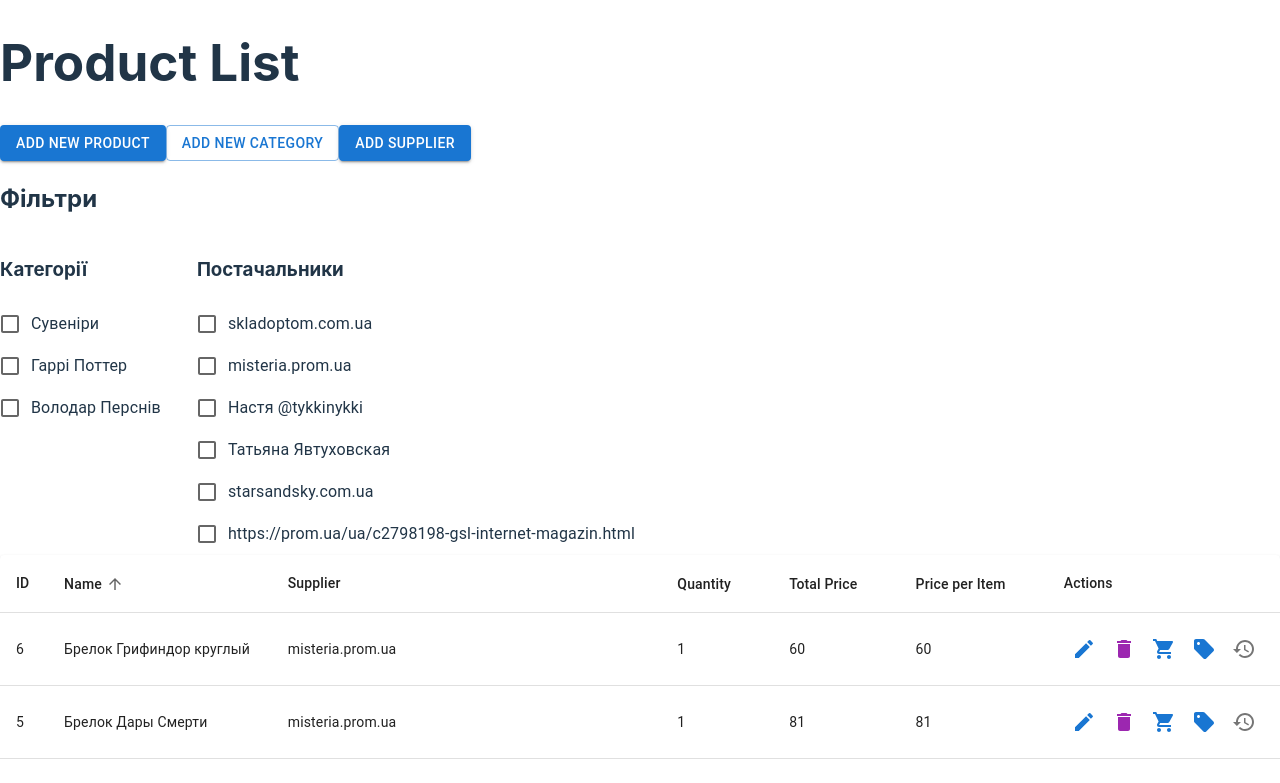
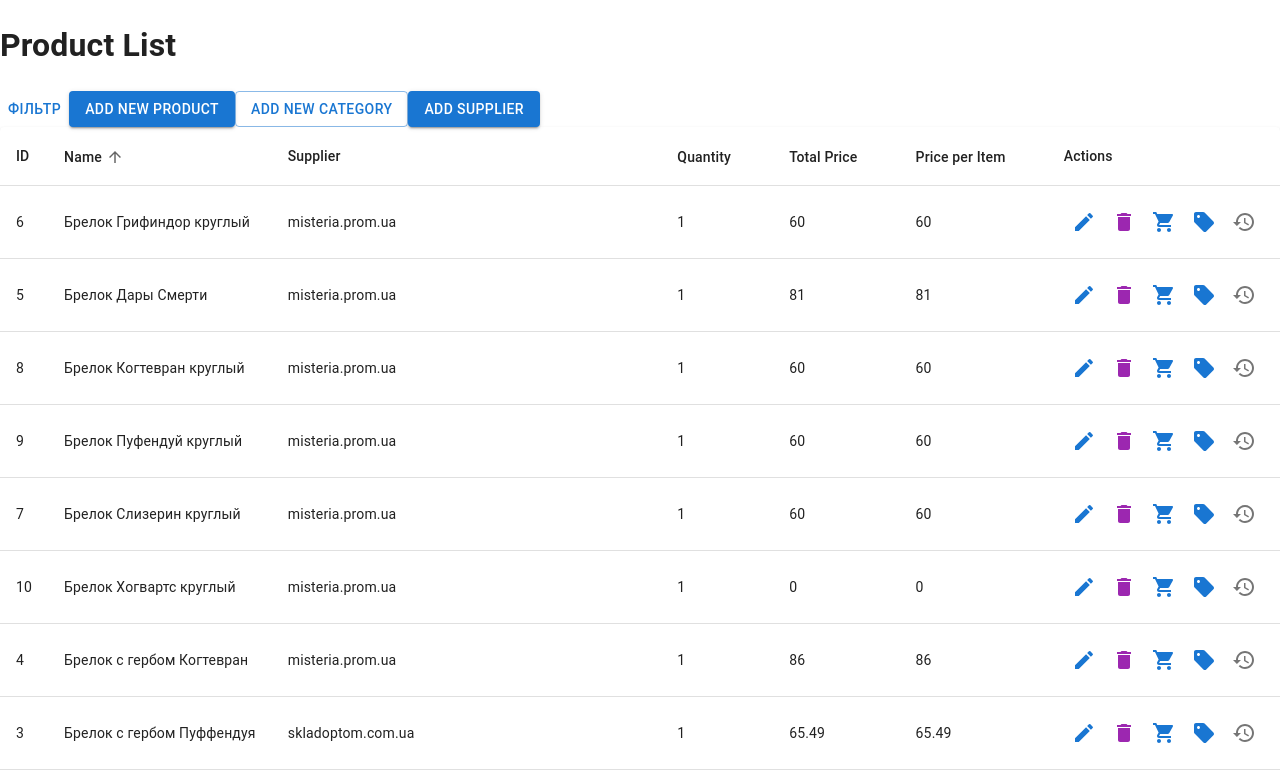
Before and after one commit to DragonDark13/crm_front_react, a React (Vite) app: page / in a window 1280 px wide. Shown: the top 783 px of the page. Built offline with nearby package versions, Linux system fonts and the light colour scheme.

Commit message:
build git pages

```diff
--- a/src/App.tsx
+++ b/src/App.tsx
@@ -1,6 +1,6 @@
 import React, {useEffect, useState} from 'react';
 import {
-    Button, Box, DialogContent, DialogTitle, Dialog, DialogContentText, DialogActions
+    Button, Box, DialogContent, DialogTitle, Dialog, DialogContentText, DialogActions, Drawer
 } from '@mui/material';
 
 import ProductHistoryModal from "./components/ProductHistoryModal/ProductHistoryModal";
@@ -136,6 +136,8 @@ function App() {
     const [selectedFilterSuppliers, setSelectedFilterSuppliers] = useState<number[]>([]);
 
     const [isModalAddSupplierOpen, setModalOpenAddSupplierOpen] = useState(false);
+
+    const [openDrawer, setOpenDrawer] = React.useState(false);
 
     const handleOpenModal = () => {
         setModalOpenAddSupplierOpen(true);
@@ -505,6 +507,10 @@ function App() {
         setProductId(null); // Встановлюємо productId
     }
 
+    const toggleDrawer = (newOpen: boolean) => () => {
+        setOpenDrawer(newOpen);
+    };
+
     return (
         <React.Fragment>
 
@@ -523,6 +529,7 @@ function App() {
             ) : (
                 <React.Fragment>
                     <h1>Product List</h1>
+                    <Button onClick={toggleDrawer(true)}>Фільтр</Button>
                     <Button variant="contained" color="primary" onClick={handleOpenAdd}>
                         Add New Product
                     </Button>
@@ -532,9 +539,9 @@ function App() {
                     <Button variant="contained" color="primary" onClick={handleOpenModal}>
                         Add Supplier
                     </Button>
-
+                    <Drawer open={openDrawer} onClose={toggleDrawer(false)}>
                         <h2>Фільтри</h2>
-                    <div style={{display: 'flex', gap: '20px'}}>
+                        <div >
                             <div>
                                 <h3>Категорії</h3>
                                 <CategoryFilter
@@ -552,6 +559,7 @@ function App() {
                                 />
                             </div>
                         </div>
+                    </Drawer>
 
                     <ProductTable
                         filteredProducts={filteredProducts}
--- a/src/main.tsx
+++ b/src/main.tsx
@@ -1,10 +1,12 @@
 import React from 'react'
 import ReactDOM from 'react-dom/client'
 import App from './App.tsx'
-import './index.css'
+import {CssBaseline} from "@mui/material";
+// import './index.css'
 
 ReactDOM.createRoot(document.getElementById('root')!).render(
-  <React.StrictMode>
-    <App />
-  </React.StrictMode>,
+    <React.StrictMode>
+        <CssBaseline/>
+        <App/>
+    </React.StrictMode>,
 )
```
Lines whose indentation alone changed are shown as unchanged.
